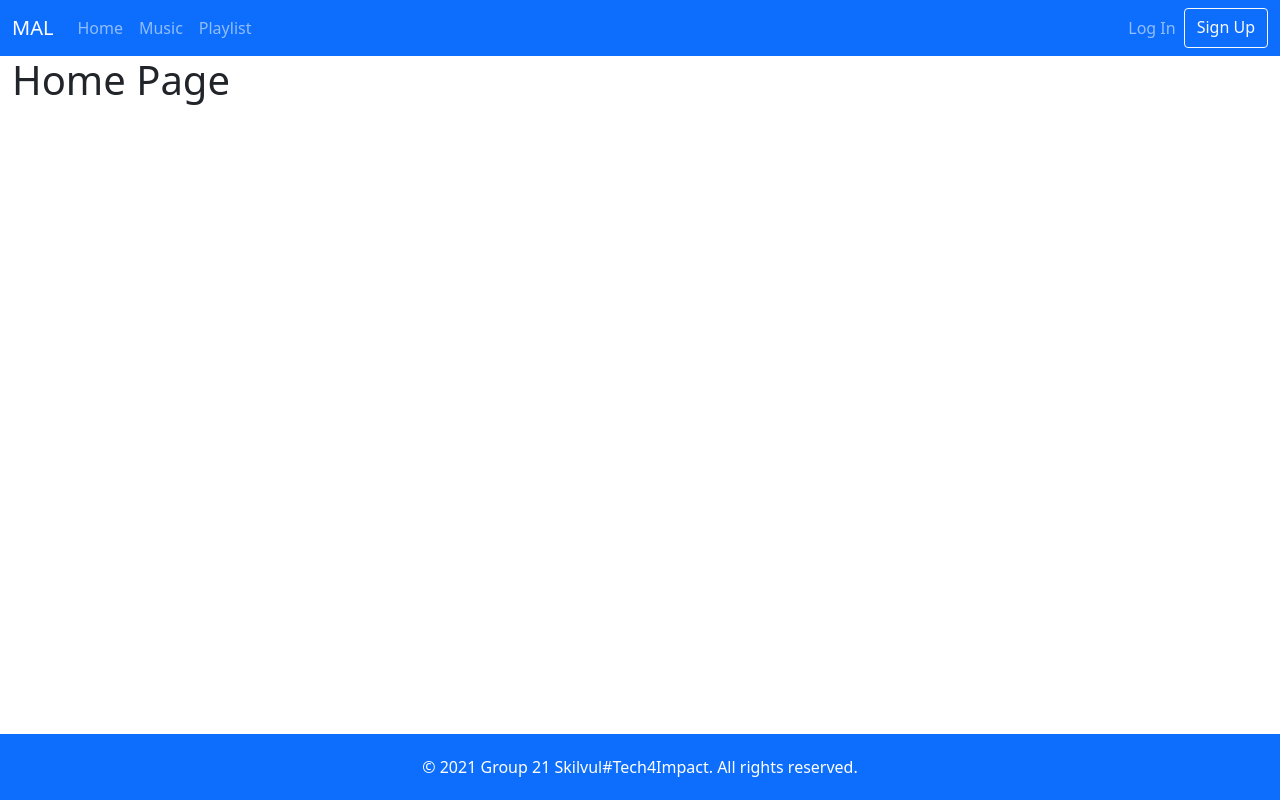
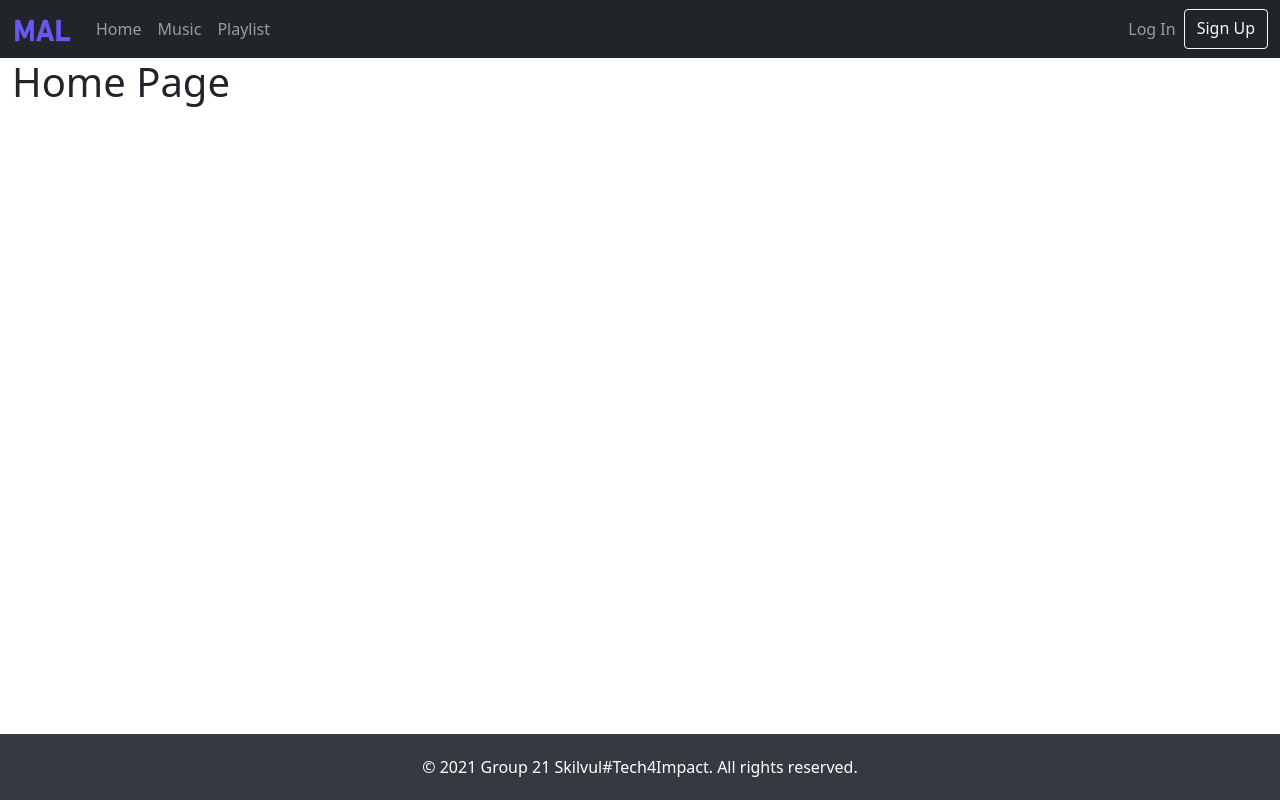
Before and after one commit to AurelliaChristie/MAL, a React (Create React App) app in the folder mal/: page / in a window 1280 px wide. Built offline with nearby package versions, Linux system fonts and the light colour scheme.

Commit message:
update-navbar-footer

```diff
--- a/mal/src/components/Footer.jsx
+++ b/mal/src/components/Footer.jsx
@@ -5,7 +5,7 @@ const StyledFooter = styled.footer`
     display: flex;
     justify-content: center;
     padding: 5px;
-    background-color: #0d6efd;
+    background-color: #343a40;
     color: white;
     bottom: 0;
     width: 100%;
--- a/mal/src/components/Navbar.jsx
+++ b/mal/src/components/Navbar.jsx
@@ -1,13 +1,14 @@
 import React from "react";
 
 import { Navbar, Container, Nav, Button } from "react-bootstrap";
+import logo from "../images/logo.png";
 
 function NavBar(){
     return(
-        <Navbar bg="primary" variant="dark" expand="lg">
+        <Navbar bg="dark" variant="dark" expand="lg">
             <Container fluid>
                 <Navbar.Brand href="/">
-                    MAL
+                    <img src={logo} alt="logo" width="60px" height="30px"/>
                 </Navbar.Brand>
                 <Navbar.Toggle aria-controls="basic-navbar-nav" />
                 <Navbar.Collapse id="basic-navbar-nav">
```
Also changed, not shown: 1 other file (tests, documents, lock files or other folders).
